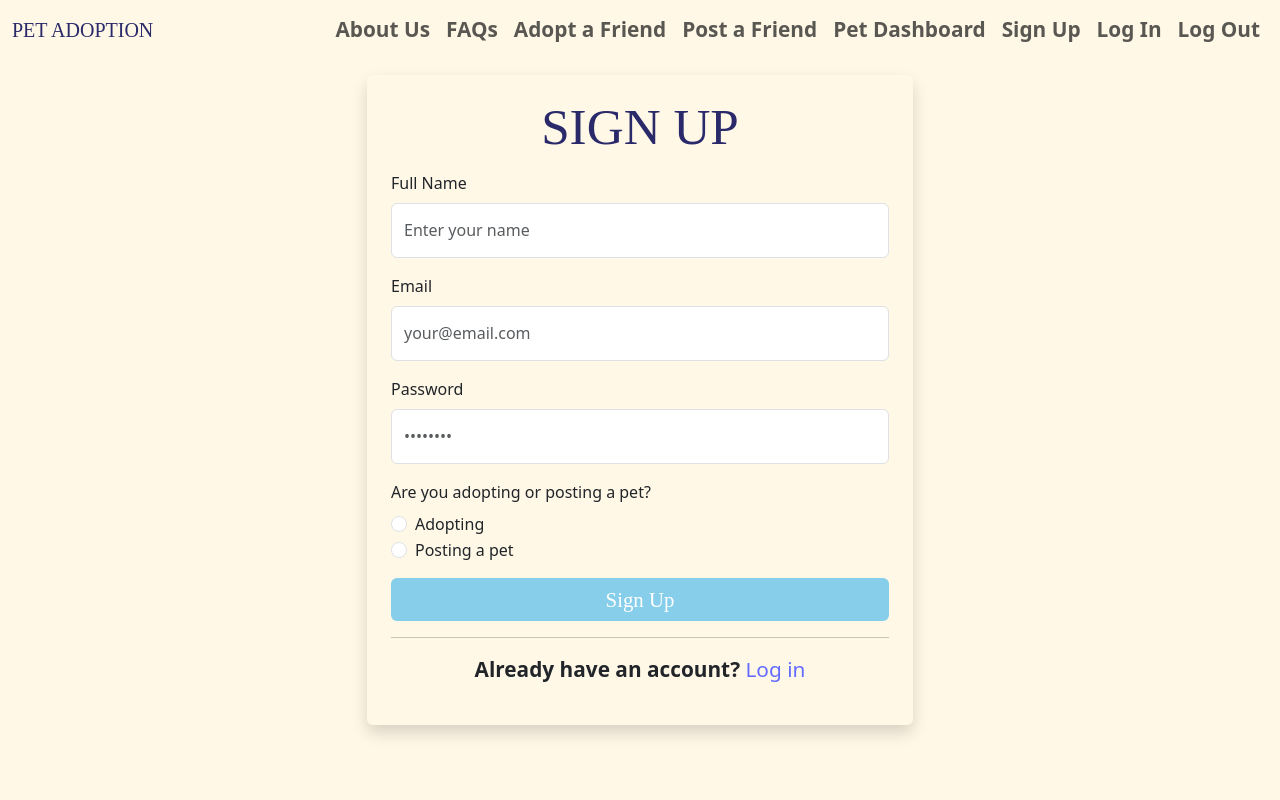
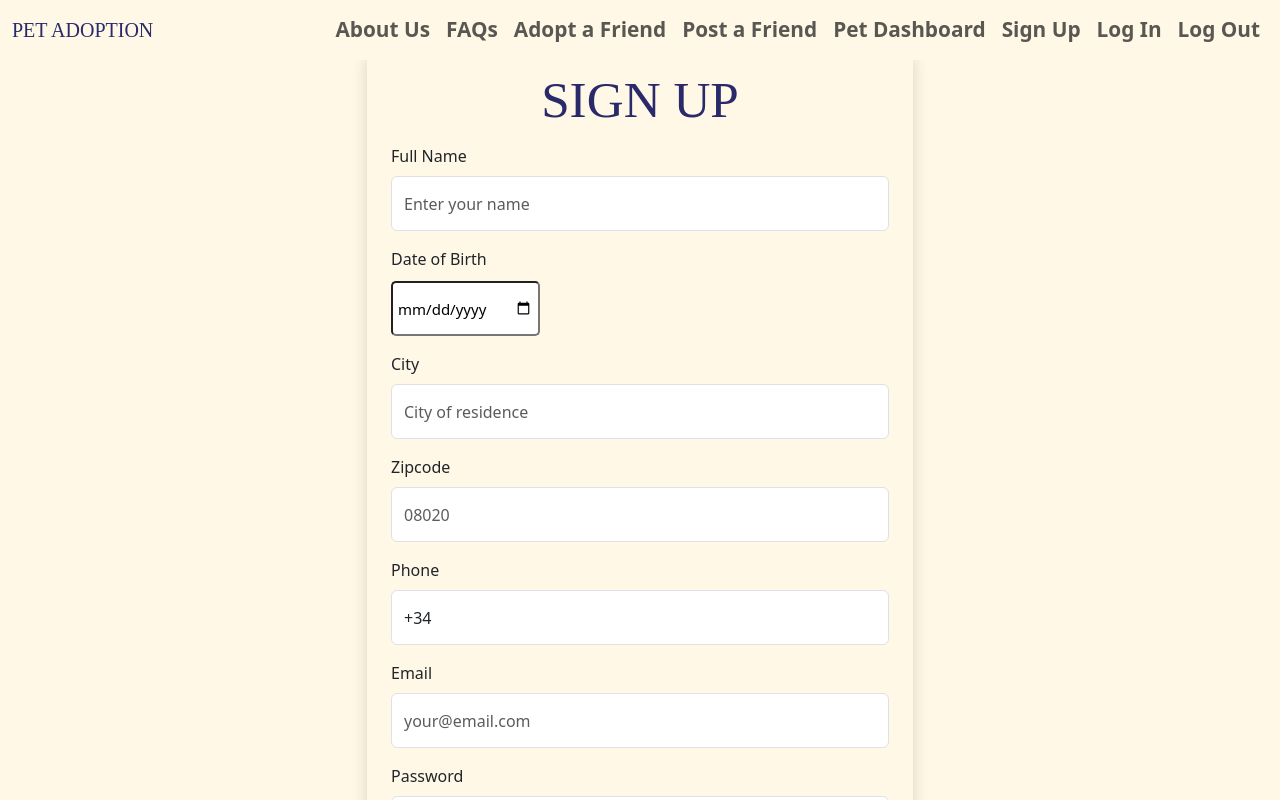
Before and after one commit to victorialamelo/pet-adoption, a React (Vite) app in the folder adoption/client/: page /signup in a window 1280 px wide. Shown: the top 800 px of the page. Built offline with nearby package versions, Linux system fonts and the light colour scheme; a web font is replaced by a local one.

Commit message:
added missing input fields on signUp form

```diff
--- a/adoption/client/src/pages/SignupPage.jsx
+++ b/adoption/client/src/pages/SignupPage.jsx
@@ -1,21 +1,20 @@
-import React from 'react'
+import React from "react";
 import { useState } from "react";
-import NavBar from '../components/NavBar'
+import NavBar from "../components/NavBar";
 
 export default function SignupPage() {
   const [emailError, setEmailError] = useState(false);
-  const [emailErrorMessage, setEmailErrorMessage] = useState('');
+  const [emailErrorMessage, setEmailErrorMessage] = useState("");
   const [passwordError, setPasswordError] = useState(false);
-  const [passwordErrorMessage, setPasswordErrorMessage] = useState('');
+  const [passwordErrorMessage, setPasswordErrorMessage] = useState("");
   const [nameError, setNameError] = useState(false);
-  const [nameErrorMessage, setNameErrorMessage] = useState('');
+  const [nameErrorMessage, setNameErrorMessage] = useState("");
   const [role, setRole] = useState(""); // "adopting" or "posting"
   const [shelterName, setShelterName] = useState("");
 
   const handleRoleChange = (e) => {
     setRole(e.target.value);
   };
-
 
   const handleSubmit = async (event) => {
     event.preventDefault();
@@ -57,37 +56,37 @@ export default function SignupPage() {
 
   const validateInputs = (event) => {
     event.preventDefault();
-    const email = document.getElementById('email');
-    const password = document.getElementById('password');
-    const name = document.getElementById('name');
+    const email = document.getElementById("email");
+    const password = document.getElementById("password");
+    const name = document.getElementById("name");
 
     let isValid = true;
 
     if (!email.value || !/\S+@\S+\.\S+/.test(email.value)) {
       setEmailError(true);
-      setEmailErrorMessage('Please enter a valid email address.');
+      setEmailErrorMessage("Please enter a valid email address.");
       isValid = false;
     } else {
       setEmailError(false);
-      setEmailErrorMessage('');
+      setEmailErrorMessage("");
     }
 
     if (!password.value || password.value.length < 6) {
       setPasswordError(true);
-      setPasswordErrorMessage('Password must be at least 6 characters long.');
+      setPasswordErrorMessage("Password must be at least 6 characters long.");
       isValid = false;
     } else {
       setPasswordError(false);
-      setPasswordErrorMessage('');
+      setPasswordErrorMessage("");
     }
 
     if (!name.value || name.value.length < 1) {
       setNameError(true);
-      setNameErrorMessage('Name is required.');
+      setNameErrorMessage("Name is required.");
       isValid = false;
     } else {
       setNameError(false);
-      setNameErrorMessage('');
+      setNameErrorMessage("");
     }
 
     return isValid;
@@ -104,28 +103,152 @@ export default function SignupPage() {
               <form onSubmit={handleSubmit}>
                 {/* Full Name */}
                 <div className="mb-3">
-                    <label htmlFor="name" className="form-label">Full Name</label>
-                    <input type="text" id="name" name="name" className="form-control" placeholder="Enter your name" />
-                    {nameError && <p className="error-message">{nameErrorMessage}</p>}
+                  <label htmlFor="name" className="form-label">
+                    Full Name
+                  </label>
+                  <input
+                    type="text"
+                    id="name"
+                    name="name"
+                    className="form-control"
+                    placeholder="Enter your name"
+                    onInput={(e) => {
+                      let value = e.target.value;
+                      if (value.length > 0) {
+                        e.target.value =
+                          value.charAt(0).toUpperCase() + value.slice(1);
+                      }
+                    }}
+                    required
+                  />
+                  {nameError && (
+                    <p className="error-message">{nameErrorMessage}</p>
+                  )}
+                </div>
+
+                {/* Date of Birth */}
+                <div className="mb-3">
+                  <label
+                    htmlFor="date"
+                    className="form-label"
+                    style={{ display: "block", marginBottom: "10px" }}
+                  >
+                    Date of Birth
+                  </label>
+                  <input
+                    type="date"
+                    id="date"
+                    name="date"
+                    style={{
+                      paddingRight: "5px",
+                      paddingLeft: "5px",
+                      borderRadius: "5px",
+                      fontSize: "15px",
+                      backgroundColor: "#fff",
+                      color: "#000",
+                    }}
+                    required
+                  />
+                </div>
+
+                {/* City */}
+                <div className="mb-3">
+                  <label htmlFor="city" className="form-label">
+                    City
+                  </label>
+                  <input
+                    type="text"
+                    id="city"
+                    name="city"
+                    className="form-control"
+                    placeholder="City of residence"
+                    onInput={(e) => {
+                      let value = e.target.value;
+                      if (value.length > 0) {
+                        e.target.value =
+                          value.charAt(0).toUpperCase() + value.slice(1);
+                      }
+                    }}
+                    required
+                  />
+                </div>
+
+                {/* Zipcode */}
+                <div className="mb-3">
+                  <label htmlFor="zipcode" className="form-label">
+                    Zipcode
+                  </label>
+                  <input
+                    type="text"
+                    id="zipcode"
+                    name="zipcode"
+                    className="form-control"
+                    placeholder="08020"
+                    maxLength="5"
+                    inputMode="numeric"
+                    required
+                  />
+                </div>
+
+                {/* Phone */}
+                <div className="mb-3">
+                  <label htmlFor="phone" className="form-label">
+                    Phone
+                  </label>
+                  <input
+                    type="text"
+                    id="phone"
+                    name="phone"
+                    className="form-control"
+                    placeholder="665555333"
+                    maxLength="13"
+                    inputMode="numeric"
+                    defaultValue="+34 "
+                    required
+                  />
                 </div>
 
                 {/* Email */}
                 <div className="mb-3">
-                    <label htmlFor="email" className="form-label">Email</label>
-                    <input type="email" id="email" name="email" className="form-control" placeholder="your@email.com" />
-                    {emailError && <p className="error-message">{emailErrorMessage}</p>}
+                  <label htmlFor="email" className="form-label">
+                    Email
+                  </label>
+                  <input
+                    type="email"
+                    id="email"
+                    name="email"
+                    className="form-control"
+                    placeholder="your@email.com"
+                    required
+                  />
+                  {emailError && (
+                    <p className="error-message">{emailErrorMessage}</p>
+                  )}
                 </div>
 
                 {/* Password */}
                 <div className="mb-3">
-                    <label htmlFor="password" className="form-label">Password</label>
-                    <input type="password" id="password" name="password" className="form-control" placeholder="••••••••" />
-                    {passwordError && <p className="error-message">{passwordErrorMessage}</p>}
+                  <label htmlFor="password" className="form-label">
+                    Password
+                  </label>
+                  <input
+                    type="password"
+                    id="password"
+                    name="password"
+                    className="form-control"
+                    placeholder="••••••••"
+                    required
+                  />
+                  {passwordError && (
+                    <p className="error-message">{passwordErrorMessage}</p>
+                  )}
                 </div>
 
                 {/* Are they adopting or posting? */}
                 <div className="mb-3">
-                    <label className="form-label">Are you adopting or posting a pet?</label>
+                  <label className="form-label">
+                    Are you adopting or posting a pet?
+                  </label>
                   <div className="form-check">
                     <input
                       type="radio"
@@ -135,7 +258,9 @@ export default function SignupPage() {
                       className="form-check-input"
                       onChange={handleRoleChange}
                     />
-                      <label htmlFor="adopting" className="form-check-label">Adopting</label>
+                    <label htmlFor="adopting" className="form-check-label">
+                      Adopting
+                    </label>
                   </div>
                   <div className="form-check">
                     <input
@@ -146,14 +271,18 @@ export default function SignupPage() {
                       className="form-check-input"
                       onChange={handleRoleChange}
                     />
-                      <label htmlFor="posting" className="form-check-label">Posting a pet</label>
+                    <label htmlFor="posting" className="form-check-label">
+                      Posting a pet
+                    </label>
                   </div>
                 </div>
 
                 {/* Shelter/Organization Name (Only if posting a pet) */}
                 {role === "posting" && (
                   <div className="mb-3">
-                      <label htmlFor="shelter" className="form-label">Shelter/Organization Name (Optional)</label>
+                    <label htmlFor="shelter" className="form-label">
+                      Shelter/Organization Name (Optional)
+                    </label>
                     <input
                       type="text"
                       id="shelter"
@@ -166,16 +295,58 @@ export default function SignupPage() {
                   </div>
                 )}
 
+                {role === "posting" && (
+                  <div className="mb-3">
+                    <label htmlFor="website" className="form-label">
+                      Shelter/Organization Website (Optional)
+                    </label>
+                    <input
+                      type="text"
+                      id="website"
+                      name="website"
+                      className="form-control"
+                      placeholder="www.website.com"
+                      value={shelterName}
+                      onChange={(e) => setShelterName(e.target.value)}
+                    />
+                  </div>
+                )}
+
+                {role === "posting" && (
+                  <div className="mb-3">
+                    <label htmlFor="registrationid" className="form-label">
+                      Shelter/Organization Registration Number (Optional)
+                    </label>
+                    <input
+                      type="text"
+                      id="registrationid"
+                      name="registrationid"
+                      maxLength="9"
+                      className="form-control"
+                      placeholder="A12345678"
+                      value={shelterName}
+                      onChange={(e) => setShelterName(e.target.value)}
+                    />
+                  </div>
+                )}
+
                 {/* Submit Button */}
-                  <button type="submit" className="btn btn-primary w-100">Sign Up</button>
+                <button type="submit" className="btn btn-primary w-100">
+                  Sign Up
+                </button>
               </form>
 
               <hr />
-                <p className="text-center">Already have an account? <a href="/Login" className="text-decoration-none">Log in</a></p>
+              <p className="text-center">
+                Already have an account?{" "}
+                <a href="/Login" className="text-decoration-none">
+                  Log in
+                </a>
+              </p>
             </div>
           </div>
         </div>
       </div>
     </>
   );
-  };
+}
```
Lines whose indentation alone changed are shown as unchanged.
